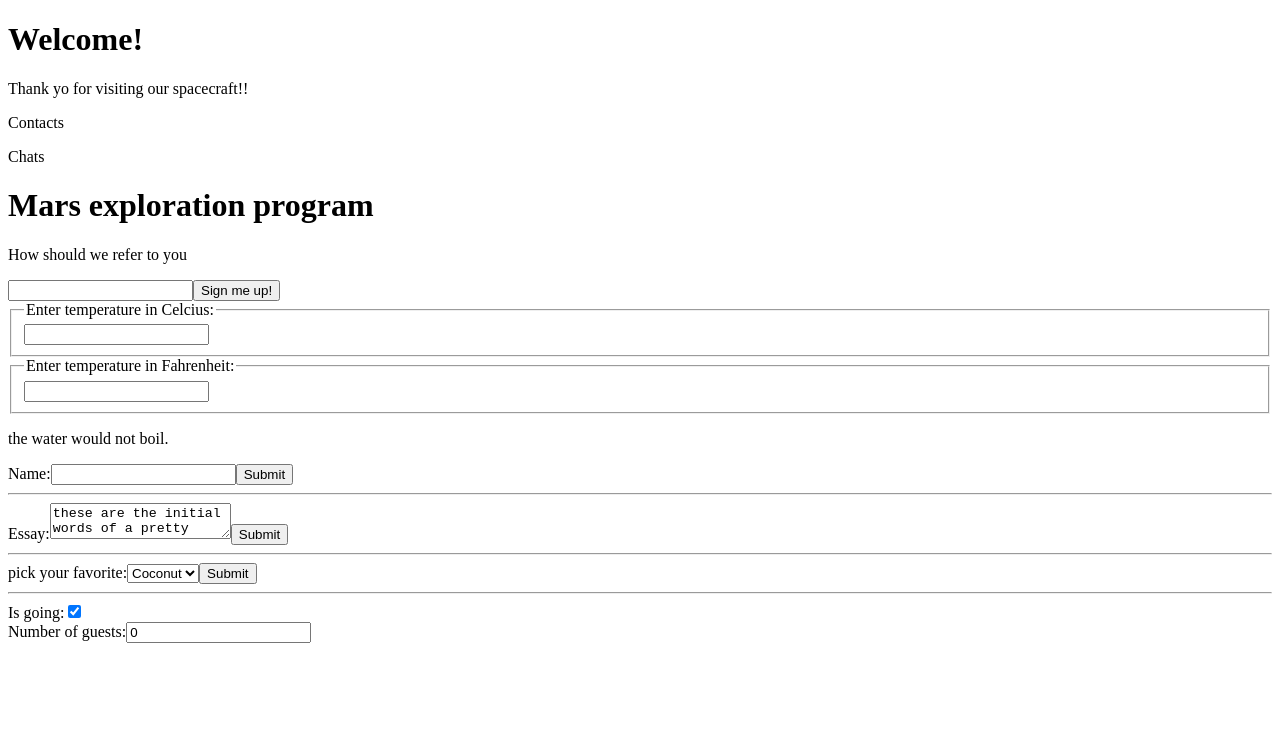
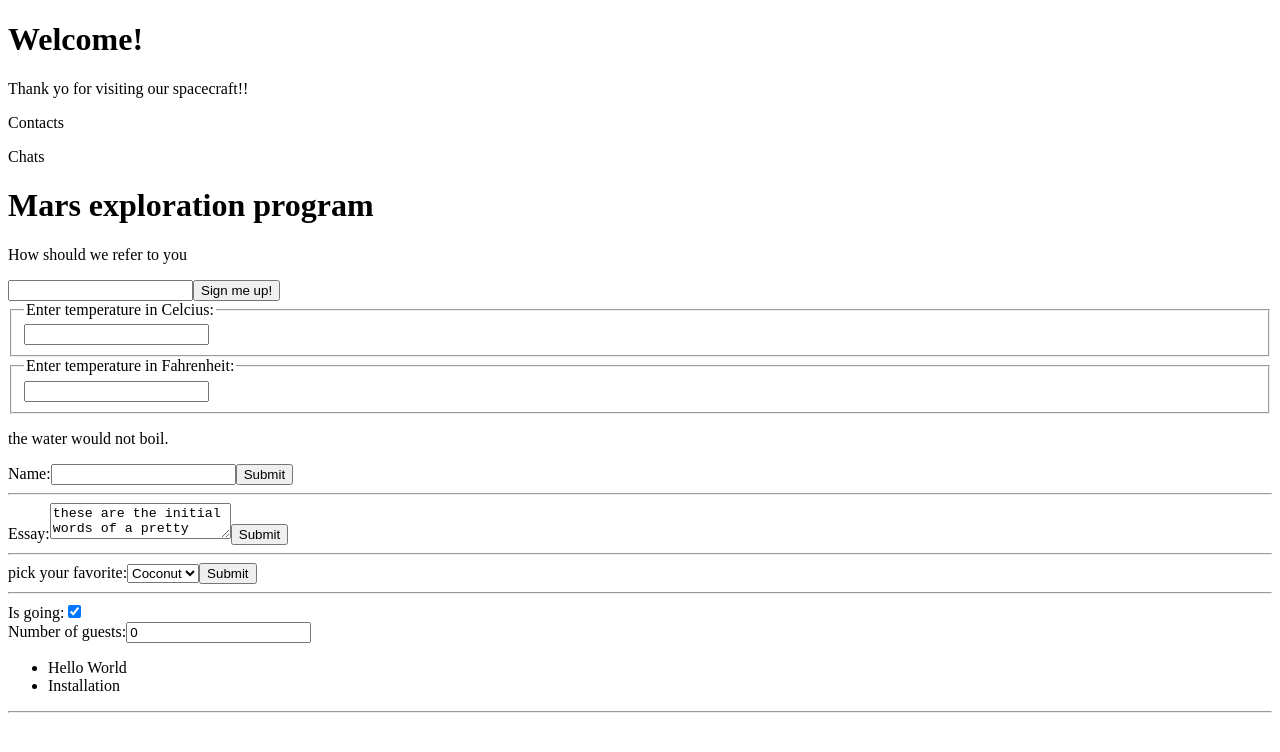
Before and after one commit to LeoDaza7/react-basic-examples, a React (Create React App) app: page / in a window 1280 px wide. Shown: the top 752 px of the page. Built offline with nearby package versions, Linux system fonts and the light colour scheme.

Commit message:
code updated*

```diff
--- a/src/App.js
+++ b/src/App.js
@@ -2,6 +2,7 @@ import React from 'react'
 import SingUpDialog from './components/classes/signUpDialog'
 import Thermostat from './components/classes/thermostat'
 import Form from './components/classes/form'
+import Blog from './components/classes/blog'
 
 function App() {
   return (
@@ -9,6 +10,7 @@ function App() {
       <SingUpDialog />
       <Thermostat />
       <Form />
+      <Blog />
     </div>
   )
 }
--- /dev/null
+++ b/src/components/classes/blog.js
@@ -0,0 +1,27 @@
+import React from 'react'
+import SideBar from '../functions/sidebar'
+
+class Blog extends React.Component {
+
+  constructor(props) {
+    super(props)
+    this.state = {
+      posts: [
+        {id: 0, title: 'Hello World', content: 'welcome to learning react!'},
+        {id: 1, title: 'Installation', content: 'you can install react from npm.'}
+      ]
+    }
+  }
+
+  render() {
+    return (
+    <div>
+      <SideBar content={this.state.posts}/>
+      <hr />
+    </div>
+    )
+  }
+
+}
+
+export default Blog
--- /dev/null
+++ b/src/components/functions/list.js
@@ -0,0 +1,18 @@
+import React from 'react'
+import ListItem from './listItem'
+
+function List(props) {
+  const itemslist = props.content.map((item)=>
+    <ListItem
+      key={item.id}
+      value={item.title}
+    />
+  )
+  return (
+    <ul>
+     {itemslist}
+    </ul>
+  )
+}
+
+export default List
--- /dev/null
+++ b/src/components/functions/listItem.js
@@ -0,0 +1,11 @@
+import React from 'react'
+
+function ListItem(props) {
+  return (
+    <li>
+      {props.value}
+    </li>
+  )
+}
+
+export default ListItem
--- /dev/null
+++ b/src/components/functions/sidebar.js
@@ -0,0 +1,10 @@
+import React from 'react'
+import List from './list'
+
+function SideBar(props) {
+  return (
+    <List content={props.content} />
+  )
+}
+
+export default SideBar
```
Also changed, not shown: src/components/functions/content.js (added, +7 -0 lines).
